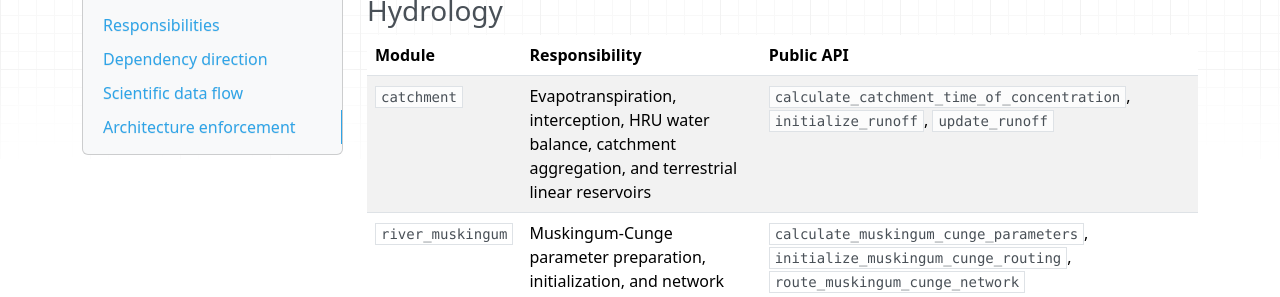
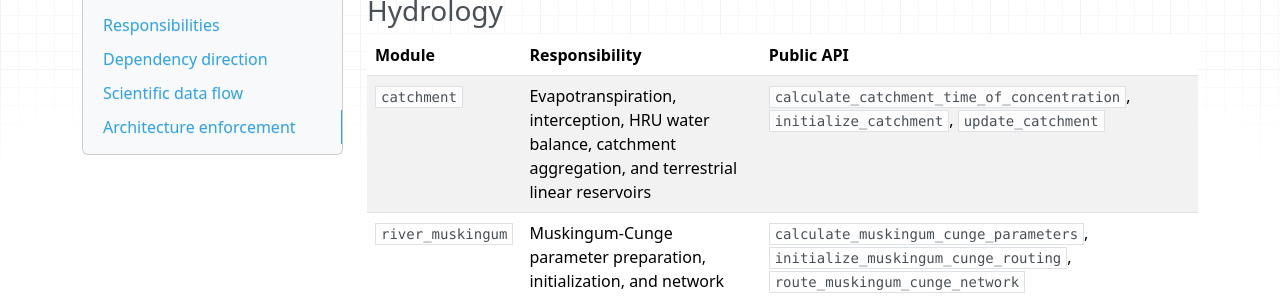
Before and after one commit to hge-iph/mgb-core, an MkDocs documentation site: the page built from docs/development/architecture.md, in a window 1280 px wide and 900 px high, scrolled down 1302 px. Shown: the part 147-444 px from the top of the window. Built offline with MkDocs 1.6.1, drawn with Linux system fonts in a browser that asks for light colours; nearby versions of some CDN libraries.

Commit message:
polish variable names

```diff
--- a/docs/development/architecture.md
+++ b/docs/development/architecture.md
@@ -62,7 +62,7 @@ the variable modules do not depend on one another.
 
 | Module | Responsibility | Public API |
 | --- | --- | --- |
-| `catchment` | Evapotranspiration, interception, HRU water balance, catchment aggregation, and terrestrial linear reservoirs | `calculate_catchment_time_of_concentration`, `initialize_runoff`, `update_runoff` |
+| `catchment` | Evapotranspiration, interception, HRU water balance, catchment aggregation, and terrestrial linear reservoirs | `calculate_catchment_time_of_concentration`, `initialize_catchment`, `update_catchment` |
 | `river_muskingum` | Muskingum-Cunge parameter preparation, initialization, and network routing | `calculate_muskingum_cunge_parameters`, `initialize_muskingum_cunge_routing`, `route_muskingum_cunge_network` |
 | `river_inertial` | Inertial topology/table preparation, initialization, and routing | `prepare_inertial_routing`, `initialize_inertial_routing`, `route_inertial_flow` |
 | `reservoirs` | Initialization required by the existing reservoir and substitution behavior | `initialize_reservoir_state` |
```
Also changed, not shown: 8 other files.
